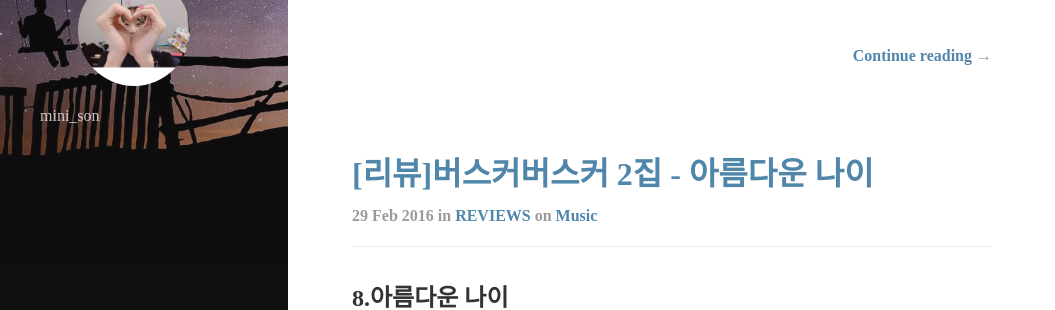
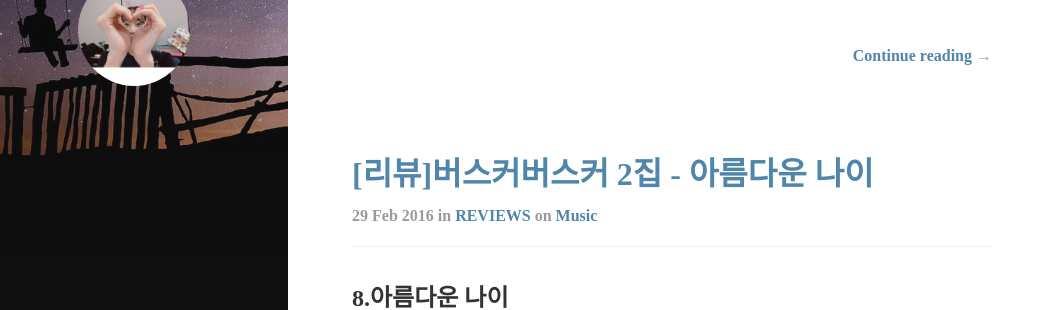
Before and after one commit to minheeson/minheeson.github.io, a Jekyll site: the page built from index.html, in a window 1280 px wide. Shown: the part 557-867 px from the top of the page, without its empty margins (0-1055 px from the left). Built offline with Jekyll 4.4.1, drawn with Linux system fonts in a browser that asks for light colours; nearby versions of some CDN libraries; the list of posts is cut into pages by our own code.

Commit message:
modify theme

```diff
--- a/_config.yml
+++ b/_config.yml
@@ -18,7 +18,7 @@ tagline:             minhee son
 # A short description of the page, used in the sidebar and as fallback for the meta description tag.
 # Markdown enabled, but don't use more than one paragraph (enforced by `>`)
 description:         >
-  mini_son
+#mini_son
 
 # This should be the same author as first entry in `_data/authors.yml`
 author:
```
